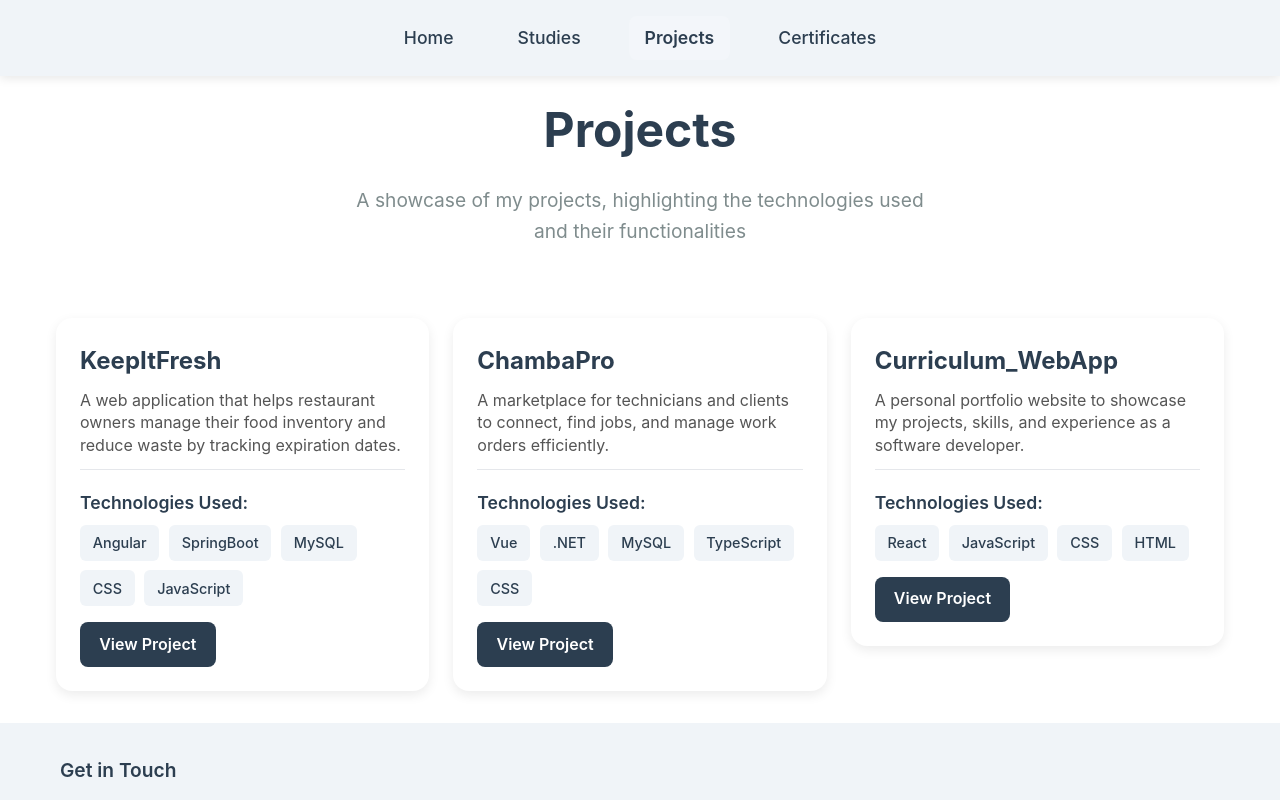
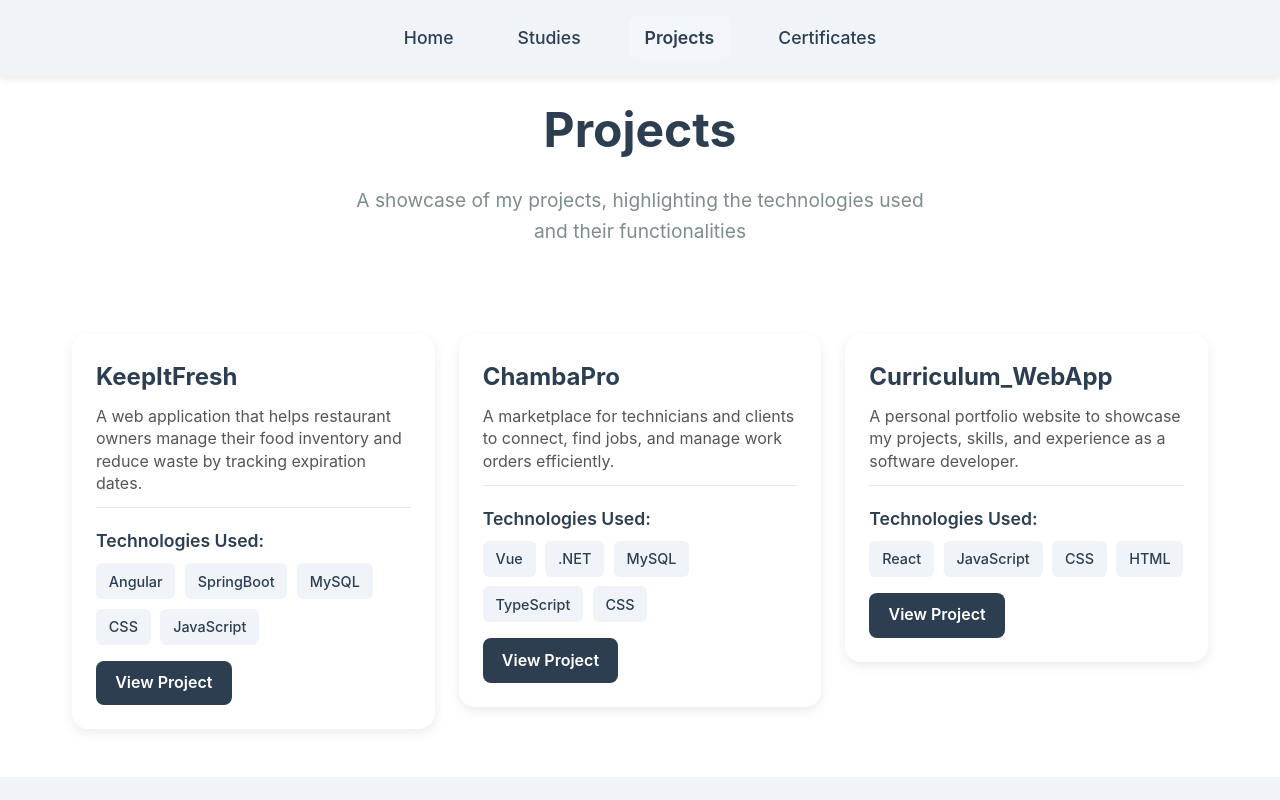
Before and after one commit to 00WernerLang/Curriculum_WebApp, a React (Vite) app: page /projects in a window 1280 px wide. Shown: the top 800 px of the page. Built offline with nearby package versions, Linux system fonts and the light colour scheme.

Commit message:
fix: project cards css conflicting with studies

```diff
--- a/src/components/ProjectCardContainer.jsx
+++ b/src/components/ProjectCardContainer.jsx
@@ -26,7 +26,7 @@ function ProjectCardContainer() {
         <div className="project-cards-container">
             <section id="project-card">
 
-                <div className="cards-container">
+                <div className="project-cards-container">
                     {ProjectCards.map((project, index) => (
                         <ProjectCard
                             key={index}
--- a/src/components/ProjectCards.css
+++ b/src/components/ProjectCards.css
@@ -19,7 +19,7 @@
     gap: 1.2rem;
 }
 
-.cards-container {
+.project-cards-container {
     display: grid;
     grid-template-columns: repeat(auto-fit, minmax(280px, 1fr));
     gap: 1.5rem;
```
